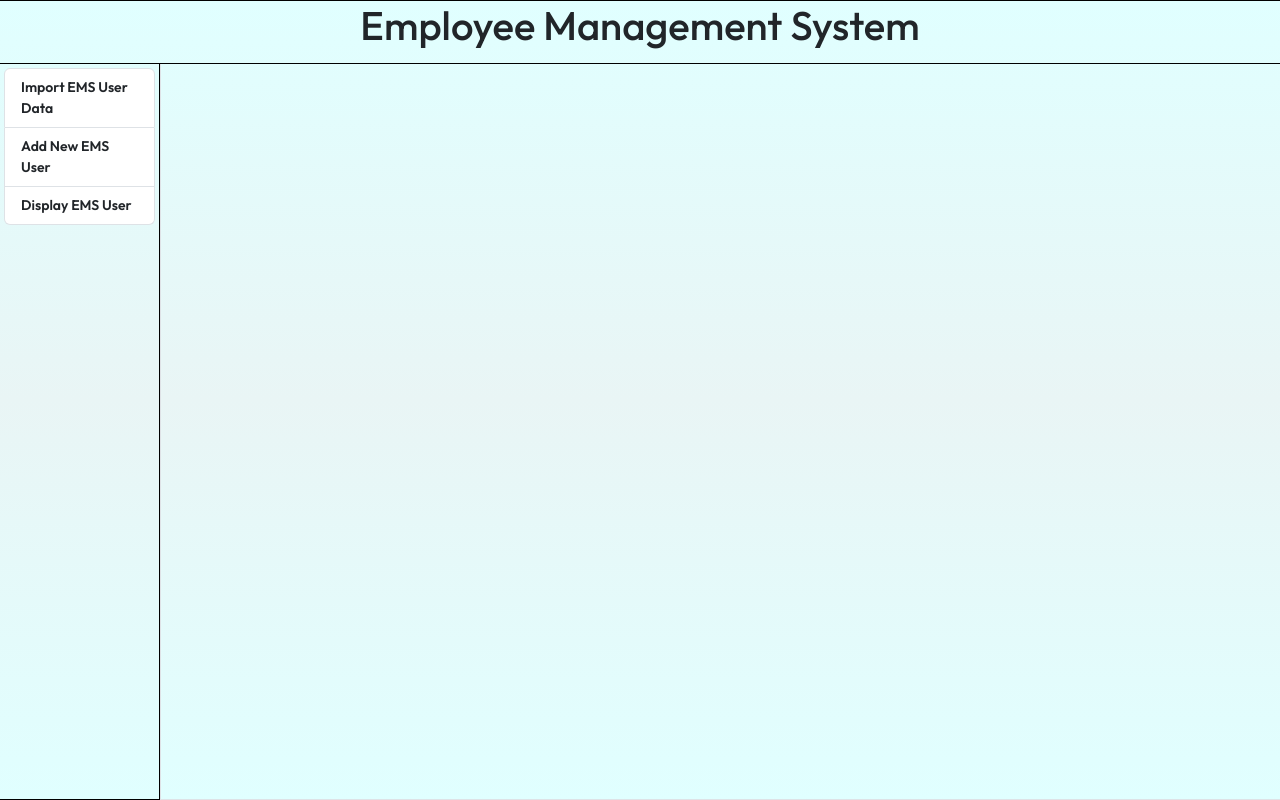
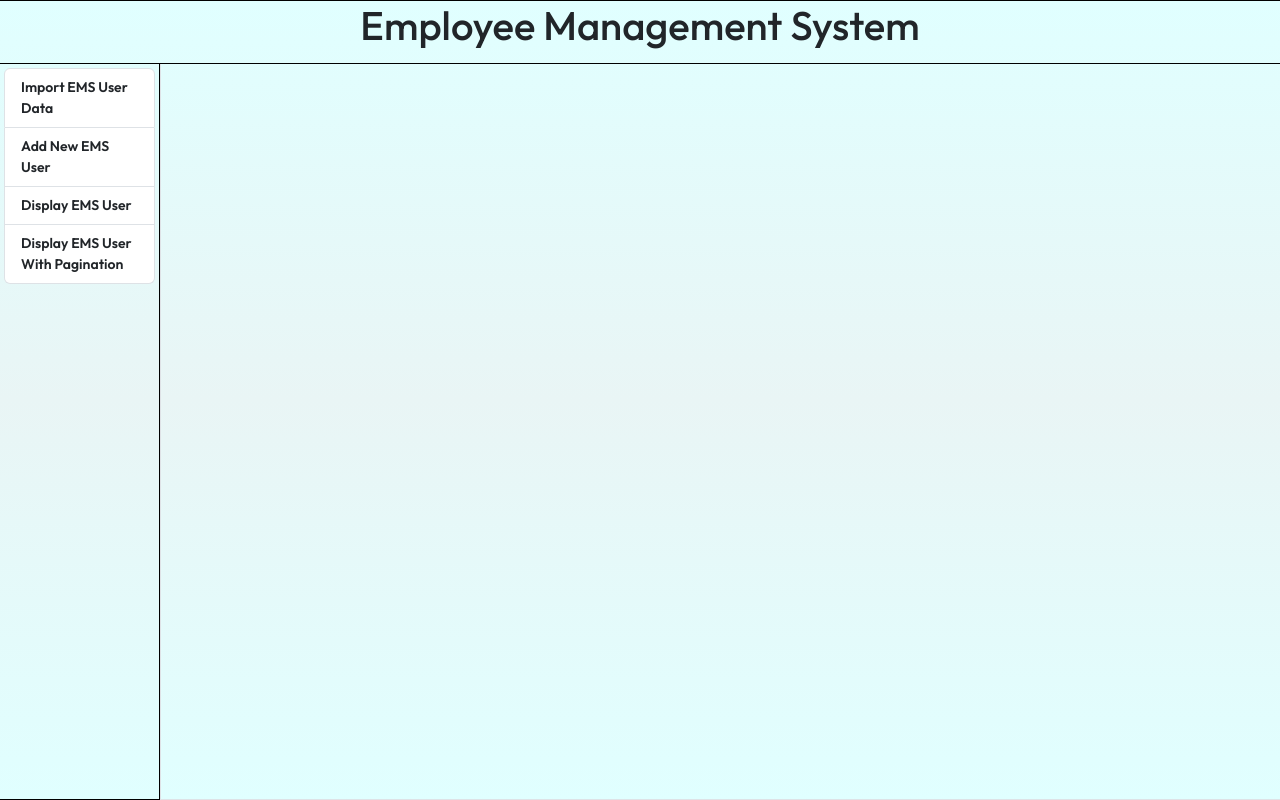
Before and after one commit to mah385/employee-management-system, a React (Vite) app in the folder frontend/employee-management-system/: page / in a window 1280 px wide. Built offline with nearby package versions, Linux system fonts and the light colour scheme.

Commit message:
added DisplayEmsUserWithPagination as a shell componenet

```diff
--- a/frontend/employee-management-system/src/axios/ems-user/ems-user-api-request-handler-service.js
+++ b/frontend/employee-management-system/src/axios/ems-user/ems-user-api-request-handler-service.js
@@ -47,7 +47,7 @@ export const handleRequestToUpdateEmsUser = async (updatedEmsUser) => {
 export const handleRequestToGetAllEmsUser = async () => {
   try {
     return handleSuccessResponseUtil(
-      true,
+      false,
       await EmsUserApiRequestService.requestToGetAllEmsUser(),
     );
   } catch (error) {
--- a/frontend/employee-management-system/src/browser-router/ems-app-browser-router.jsx
+++ b/frontend/employee-management-system/src/browser-router/ems-app-browser-router.jsx
@@ -6,6 +6,7 @@ import ImportEmsUserData from "../components/ems-user-feature/ImportEmsUserData/
 import AddNewEmsUser from "../components/ems-user-feature/AddNewEmsUser/AddNewEmsUser.jsx";
 import UpdateEmsUser from "../components/ems-user-feature/UpdateEmsUser/UpdateEmsUser.jsx";
 import DisplayEmsUser from "../components/ems-user-feature/DisplayEmsUser/DisplayEmsUser.jsx";
+import DisplayEmsUserWithPagination from "../components/ems-user-feature/DisplayEmsUserWithPagination/DisplayEmsUserWithPagination.jsx";
 /*-------------------------------------------------------------------*/
 import * as EmpAppPathConstant from "../constants/emp-app-path-constant.js";
 
@@ -33,6 +34,10 @@ const emsAppBrowserRouter = createBrowserRouter([
         path: EmpAppPathConstant.PATH_DISPLAY_EMS_USER,
         element: <DisplayEmsUser />,
       },
+      {
+        path: EmpAppPathConstant.PATH_DISPLAY_EMS_USER_WITH_PAGINATION,
+        element: <DisplayEmsUserWithPagination />,
+      },
     ],
   },
 ]);
--- a/frontend/employee-management-system/src/components/ems-app-layout/EmsAppSidebar/EmsAppSidebar.jsx
+++ b/frontend/employee-management-system/src/components/ems-app-layout/EmsAppSidebar/EmsAppSidebar.jsx
@@ -1,6 +1,6 @@
 // import styles from "./EmsAppSidebar.module.css"; //USE THIS IMPORT WHEN NEEDED
 /*-------------------------------------------------------------------*/
-import {NavLink} from "react-router-dom";
+import { NavLink } from "react-router-dom";
 /*-------------------------------------------------------------------*/
 import * as EmpAppPathConstant from "../../../constants/emp-app-path-constant.js";
 
@@ -28,6 +28,12 @@ const EmsAppSidebar = () => {
         >
           Display EMS User
         </NavLink>
+        <NavLink
+          className="list-group-item list-group-item-action"
+          to={EmpAppPathConstant.PATH_DISPLAY_EMS_USER_WITH_PAGINATION}
+        >
+          Display EMS User With Pagination
+        </NavLink>
       </div>
     </aside>
   );
--- /dev/null
+++ b/frontend/employee-management-system/src/components/ems-user-feature/DisplayEmsUserWithPagination/DisplayEmsUserWithPagination.jsx
@@ -0,0 +1,26 @@
+// import styles from "./DisplayEmsUserWithPagination.module.css";
+/*-------------------------------------------------------------------*/
+// import { useEffect, useState } from "react";
+/*-------------------------------------------------------------------*/
+// import { useNavigate } from "react-router-dom";
+/*-------------------------------------------------------------------*/
+// import { MdDeleteForever, MdOutlineEdit } from "react-icons/md";
+/*-------------------------------------------------------------------*/
+// import MainLayoutResponse from "../../MainLayoutResponse/MainLayoutResponse.jsx";
+/*-------------------------------------------------------------------*/
+// import * as EmpAppPathConstant from "../../../constants/emp-app-path-constant.js";
+/*-------------------------------------------------------------------*/
+// import * as EmsUserApiRequestHandlerService from "../../../axios/ems-user/ems-user-api-request-handler-service.js";
+
+/*-------------------------------------------------------------------*/
+
+let renderCountOfDisplayEmsUserWithPagination = 0;
+const DisplayEmsUserWithPagination = () => {
+  console.log(
+    "renderCountOfDisplayEmsUserWithPagination: " +
+      renderCountOfDisplayEmsUserWithPagination++,
+  );
+  return <div>DisplayEmsUserWithPagination</div>;
+};
+
+export default DisplayEmsUserWithPagination;
--- /dev/null
+++ b/frontend/employee-management-system/src/components/ems-user-feature/DisplayEmsUserWithPagination/DisplayEmsUserWithPagination.module.css
@@ -0,0 +1,6 @@
+.displayEmsUserTable {
+}
+
+.displayEmsUserTableHeading {
+    height: 35px;
+}
--- a/frontend/employee-management-system/src/constants/emp-app-path-constant.js
+++ b/frontend/employee-management-system/src/constants/emp-app-path-constant.js
@@ -4,3 +4,5 @@ export const PATH_IMPORT_EMS_USER_DATA = "/path-import-ems-user-data";
 export const PATH_ADD_NEW_EMS_USER = "/path-add-new-ems-user";
 export const PATH_UPDATE_EMS_USER = "/path-update-ems-user";
 export const PATH_DISPLAY_EMS_USER = "/path-display-ems-user";
+export const PATH_DISPLAY_EMS_USER_WITH_PAGINATION =
+  "/path-display-ems-user-with-pagination";
--- a/frontend/employee-management-system/vite.config.js
+++ b/frontend/employee-management-system/vite.config.js
@@ -10,4 +10,9 @@ export default defineConfig({
     port: 3000,
     strictPort: true,
   },
+  preview: {
+    open: true,
+    port: 3000,
+    strictPort: true,
+  },
 });
```
Also changed, not shown: 1 other file (tests, documents, lock files or other folders).
